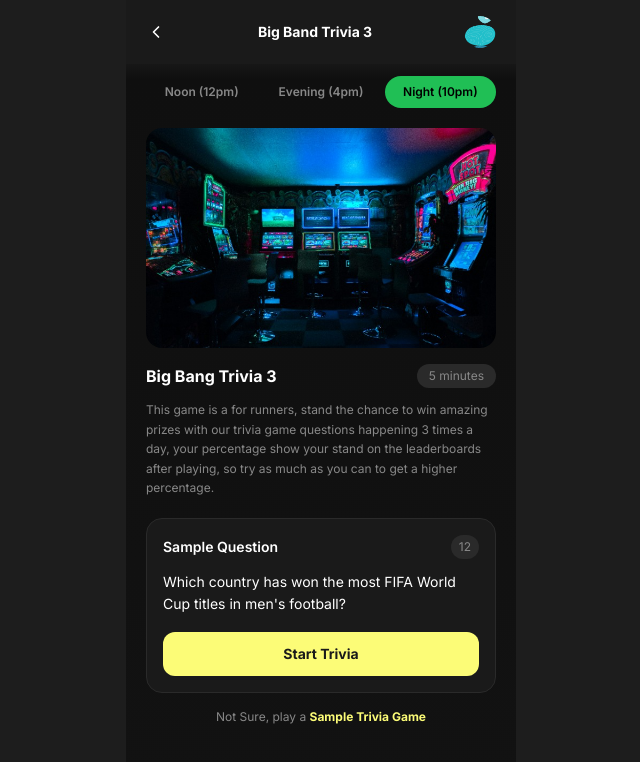
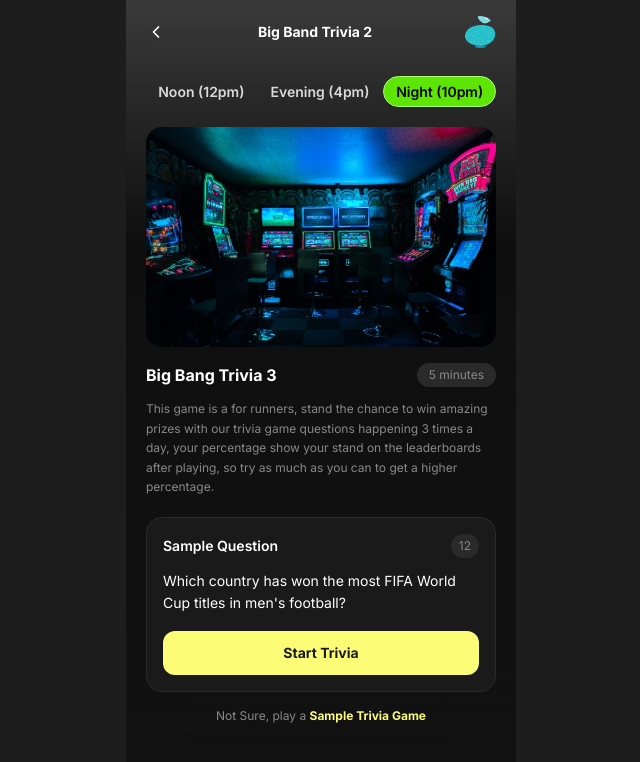
Before and after one commit to DaSpunk778/trivia-flow, a Next.js app: page /bigband2 in a window 1280 px wide. Shown: the top 762 px of the page, without its empty margins (319-959 px from the left). Built offline with nearby package versions, Linux system fonts and the light colour scheme.

Commit message:
moified home-page

```diff
--- a/app/bigband2/page.tsx
+++ b/app/bigband2/page.tsx
@@ -12,15 +12,15 @@ export default function TriviaDetailPage() {
   const [activeTab, setActiveTab] = useState("Night (10pm)")
 
   return (
-    <div className="min-h-screen bg-linear-to-b from-[#3A3A3A] via-[#0F0F0F] via-10% to-[#121212] text-white flex flex-col items-center">
+    <div className="min-h-screen bg-[linear-gradient(180deg,#3A3A3A_0%,#0F0F0F_30%,#121212_100%)] text-white flex flex-col items-center">
       <div className="w-full max-w-97.5 flex flex-col min-h-screen">
 
         {/* Header */}
-        <div className="sticky top-0 z-50 bg-[#1A1A1A] flex items-center justify-between px-5 py-4">
+        <div className="sticky top-0 z-50 backdrop-blur flex items-center justify-between px-5 py-4">
           <button onClick={() => router.back()}>
             <ChevronLeft className="w-5 h-5 text-white" />
           </button>
-          <h1 className="text-sm font-bold text-white">Big Band Trivia 3</h1>
+          <h1 className="text-sm font-bold text-white">Big Band Trivia 2</h1>
           <div className="w-8 h-8 rounded-full overflow-hidden">
             <Image
               src="/prof.png"
@@ -38,10 +38,10 @@ export default function TriviaDetailPage() {
             <button
               key={tab}
               onClick={() => setActiveTab(tab)}
-              className={`flex-1 text-xs font-semibold py-2 px-3 rounded-full transition-all duration-200 ${
+              className={`flex-1 text-[14px] font-semibold py-1 px-1 rounded-full transition-all duration-200 ${
                 activeTab === tab
-                  ? "bg-[#20BF55] text-black"
-                  : "text-[#888888]"
+                  ? "bg-[#5DE505] border border-[#A8FC73] text-black "
+                  : "text-[#DADADA]"
               }`}
             >
               {tab}
--- a/app/landing/page.tsx
+++ b/app/landing/page.tsx
@@ -58,9 +58,9 @@ export default function LandingPage() {
     <div className="min-h-screen bg-[linear-gradient(180deg,#3A3A3A_0%,#0F0F0F_30%,#121212_100%)] text-white flex flex-col items-center">
       <div className="w-full max-w-97.5 flex flex-col min-h-screen">
         {/* the Header */}
-        <div className="sticky top-0 z-50 backdrop-blur-md  px-5 py-4 bg-[]#1D1D1D]">
+        <div className="sticky top-0 z-50 backdrop-blur-md  px-5 py-4">
           {/* menu and tabs */}
-          <div className="relative flex items-center justify-between mb-4">
+          <div className="relative flex items-center justify-between mb-2">
             <Menu className="w-8 h-6 text-[#CDCACA]" />
             <div className="flex gap-2">
               {tabs.map((tab) => (
```
